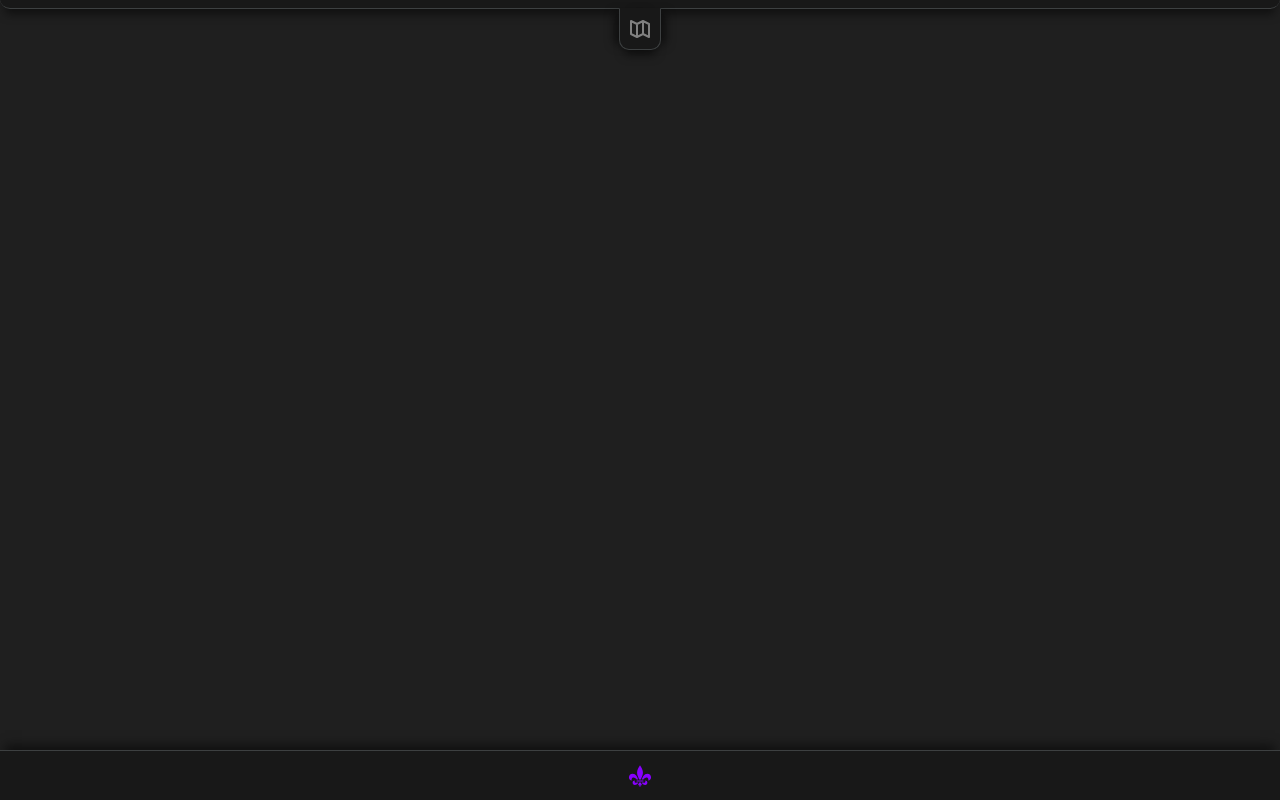
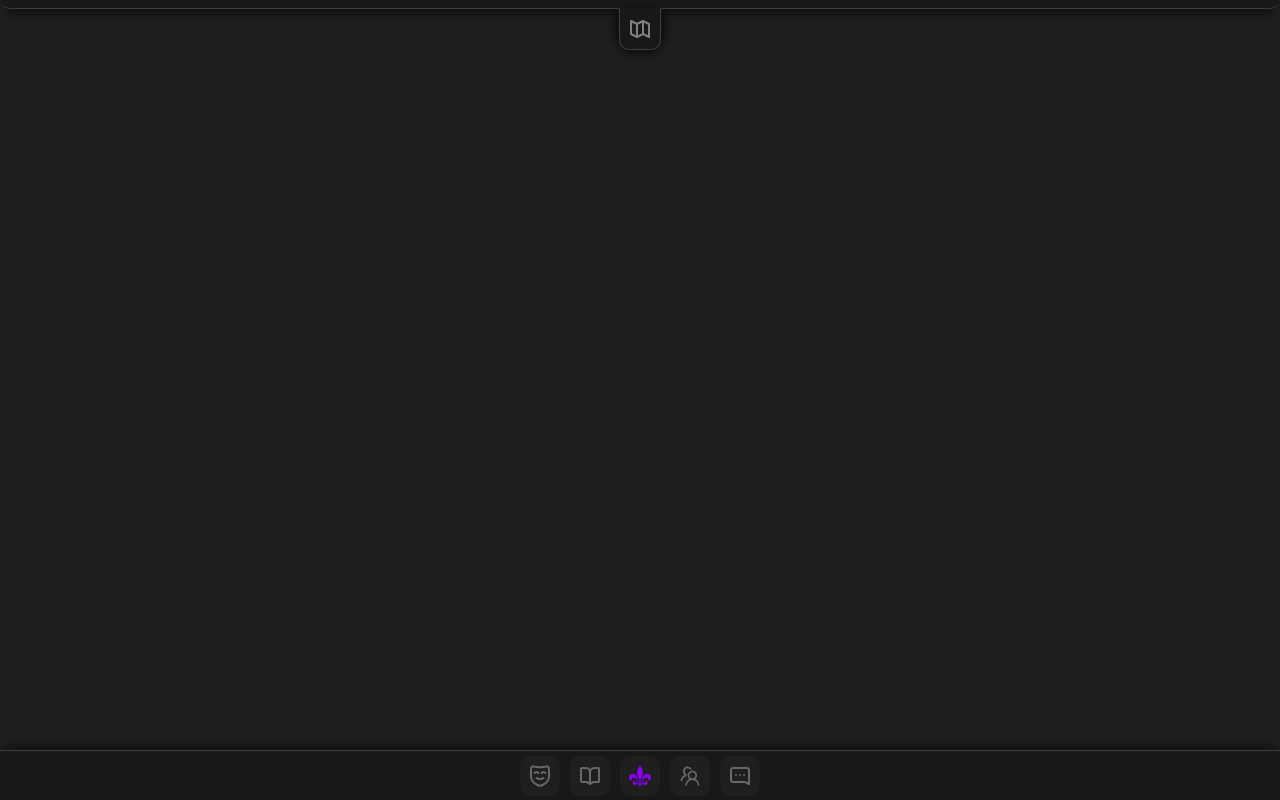
Before and after one commit to kjkm/martyr-vtt, a React (Vite) app: page / in a window 1280 px wide. Built offline with nearby package versions, Linux system fonts and the light colour scheme.

Commit message:
wip: add toolbar icon buttons

```diff
--- a/src/components/toolbar/Toolbar.css
+++ b/src/components/toolbar/Toolbar.css
@@ -12,17 +12,33 @@
   align-items: center;
 
   border-top: 1px solid var(--border-color-dark);
-  box-shadow: 0 -10px 10px -5px var(--shadow-color);
+  box-shadow: 0 -10px 10px -5px var(--shadow-color); /* Top shadow */
 }
 
 .Toolbar .Toolbar-icon-container {
   display: flex;
   justify-content: center;
   align-items: center;
-  gap: var(--icon-spacing);
+  gap: var(--item-spacing);
 }
 
 .Toolbar .Toolbar-icon-container svg {
   width: var(--icon-width);
   height: var(--icon-height);
 }
+
+.Toolbar .Toolbar-icon-container .Toolbar-icon {
+  border: none;
+  background-color: var(--background-color-light);
+  border-radius: var(--border-radius);
+  padding: var(--icon-padding);
+  cursor: pointer;
+  transition: background-color var(--animation-duration) ease;
+  display: flex;
+  justify-content: center;
+  align-items: center;
+}
+
+.Toolbar .Toolbar-icon-container .Toolbar-icon:hover {
+  background-color: transparent;
+}
--- a/src/components/toolbar/Toolbar.jsx
+++ b/src/components/toolbar/Toolbar.jsx
@@ -4,12 +4,88 @@ function Toolbar() {
   return (
     <div className="Toolbar">
       <div className="Toolbar-icon-container">
+        <button className="Toolbar-icon">
+          <svg
+            viewBox="0 0 24 24"
+            fill="none"
+            xmlns="http://www.w3.org/2000/svg"
+          >
+            <path
+              d="M21 12V6.71888C21 4.52896 21 3.434 20.2927 2.83487C19.5855 2.23574 18.5045 2.41591 16.3424 2.77626L15.288 2.95199C13.6477 3.22537 12.8276 3.36205 12 3.36205C11.1724 3.36205 10.3523 3.22537 8.71202 2.95199L7.6576 2.77626C5.49553 2.41591 4.4145 2.23574 3.70725 2.83487C3 3.434 3 4.52896 3 6.71888V12C3 17.4903 7.23896 20.1547 9.89856 21.286C10.62 21.5929 10.9807 21.7464 12 21.7464C13.0193 21.7464 13.38 21.5929 14.1014 21.286C16.761 20.1547 21 17.4903 21 12Z"
+              stroke="#686868"
+              stroke-width="2"
+            />
+            <path
+              d="M6.5 9C6.79112 8.4174 7.57665 8 8.5 8C9.42335 8 10.2089 8.4174 10.5 9"
+              stroke="#686868"
+              stroke-width="2"
+              stroke-linecap="round"
+            />
+            <path
+              d="M13.5 9C13.7911 8.4174 14.5766 8 15.5 8C16.4234 8 17.2089 8.4174 17.5 9"
+              stroke="#686868"
+              stroke-width="2"
+              stroke-linecap="round"
+            />
+            <path
+              d="M8.5 14C8.5 14 9.55 15 12 15C14.45 15 15.5 14 15.5 14"
+              stroke="#686868"
+              stroke-width="2"
+              stroke-linecap="round"
+            />
+          </svg>
+        </button>
+        <button className="Toolbar-icon">
+          <svg
+            viewBox="0 0 24 24"
+            fill="none"
+            xmlns="http://www.w3.org/2000/svg"
+          >
+            <path
+              d="M12 10.4V20M12 10.4C12 8.15979 12 7.03969 11.564 6.18404C11.1805 5.43139 10.5686 4.81947 9.81596 4.43597C8.96031 4 7.84021 4 5.6 4H4.6C4.03995 4 3.75992 4 3.54601 4.10899C3.35785 4.20487 3.20487 4.35785 3.10899 4.54601C3 4.75992 3 5.03995 3 5.6V16.4C3 16.9601 3 17.2401 3.10899 17.454C3.20487 17.6422 3.35785 17.7951 3.54601 17.891C3.75992 18 4.03995 18 4.6 18H7.54668C8.08687 18 8.35696 18 8.61814 18.0466C8.84995 18.0879 9.0761 18.1563 9.29191 18.2506C9.53504 18.3567 9.75977 18.5065 10.2092 18.8062L12 20M12 10.4C12 8.15979 12 7.03969 12.436 6.18404C12.8195 5.43139 13.4314 4.81947 14.184 4.43597C15.0397 4 16.1598 4 18.4 4H19.4C19.9601 4 20.2401 4 20.454 4.10899C20.6422 4.20487 20.7951 4.35785 20.891 4.54601C21 4.75992 21 5.03995 21 5.6V16.4C21 16.9601 21 17.2401 20.891 17.454C20.7951 17.6422 20.6422 17.7951 20.454 17.891C20.2401 18 19.9601 18 19.4 18H16.4533C15.9131 18 15.643 18 15.3819 18.0466C15.15 18.0879 14.9239 18.1563 14.7081 18.2506C14.465 18.3567 14.2402 18.5065 13.7908 18.8062L12 20"
+              stroke="#686868"
+              stroke-width="2"
+              stroke-linecap="round"
+              stroke-linejoin="round"
+            />
+          </svg>
+        </button>
+        <button className="Toolbar-icon">
           <svg viewBox="0 0 512 512" xmlns="http://www.w3.org/2000/svg">
             <path
               fill="#8800ff"
               d="M256 24c-31.466 48-62.932 96-62.932 160 0 56.794 37.144 113.568 45.514 148h34.836c8.37-34.432 45.514-91.206 45.514-148 0-64-31.466-112-62.932-160zM98.637 206c-47.2 0-78.664 32-78.664 80 0 32 22.115 63.526 62.93 64-15.732-16 .002-64 31.468-64 31.89 0 56.58 21.916 69.253 46h33.828c-13.744-47.52-49.108-126-118.813-126zm314.726 0c-69.705 0-105.07 78.48-118.814 126h33.827c12.673-24.084 37.362-46 69.252-46 31.465 0 47.2 48 31.466 64 40.816-.474 62.93-32 62.93-64 0-48-31.464-80-78.663-80zM153.076 350c-38.705 0-54.44 16-54.44 48 0 16 15.734 48 47.2 48 35.4 0 61.948-27 73.01-54h-35.682c-4.657 3.57-11.5 6-21.596 6-15.733 0-31.464-32-8.492-48zm37.694 0c.017.064.03.127.048.19-13.29 2.16-12.694 23.343 1.793 23.79v.02H319.39l-.003-.02c14.486-.447 15.083-21.63 1.792-23.79.017-.063.03-.126.048-.19H190.77zm168.154 0c22.972 16 7.24 48-8.492 48-10.096 0-16.94-2.43-21.596-6h-35.682c11.062 27 37.61 54 73.01 54 31.466 0 47.2-32 47.2-48 0-32-15.735-48-54.44-48zm-118.656 42c-15.733 16-15.734 48-31.467 64l31.468-16c0 16 0 32 15.732 48 15.733-16 15.732-32 15.732-48l31.467 16c-15.734-16-15.735-48-31.468-64h-31.464z"
             />
           </svg>
+        </button>
+        <button className="Toolbar-icon">
+          <svg
+            fill="#686868"
+            viewBox="0 0 1024 1024"
+            xmlns="http://www.w3.org/2000/svg"
+            class="icon"
+          >
+            <path
+              d="M824.2 699.9a301.55 301.55 0 0 0-86.4-60.4C783.1 602.8 812 546.8 812 484c0-110.8-92.4-201.7-203.2-200-109.1 1.7-197 90.6-197 200 0 62.8 29 118.8 74.2 155.5a300.95 300.95 0 0 0-86.4 60.4C345 754.6 314 826.8 312 903.8a8 8 0 0 0 8 8.2h56c4.3 0 7.9-3.4 8-7.7 1.9-58 25.4-112.3 66.7-153.5A226.62 226.62 0 0 1 612 684c60.9 0 118.2 23.7 161.3 66.8C814.5 792 838 846.3 840 904.3c.1 4.3 3.7 7.7 8 7.7h56a8 8 0 0 0 8-8.2c-2-77-33-149.2-87.8-203.9zM612 612c-34.2 0-66.4-13.3-90.5-37.5a126.86 126.86 0 0 1-37.5-91.8c.3-32.8 13.4-64.5 36.3-88 24-24.6 56.1-38.3 90.4-38.7 33.9-.3 66.8 12.9 91 36.6 24.8 24.3 38.4 56.8 38.4 91.4 0 34.2-13.3 66.3-37.5 90.5A127.3 127.3 0 0 1 612 612zM361.5 510.4c-.9-8.7-1.4-17.5-1.4-26.4 0-15.9 1.5-31.4 4.3-46.5.7-3.6-1.2-7.3-4.5-8.8-13.6-6.1-26.1-14.5-36.9-25.1a127.54 127.54 0 0 1-38.7-95.4c.9-32.1 13.8-62.6 36.3-85.6 24.7-25.3 57.9-39.1 93.2-38.7 31.9.3 62.7 12.6 86 34.4 7.9 7.4 14.7 15.6 20.4 24.4 2 3.1 5.9 4.4 9.3 3.2 17.6-6.1 36.2-10.4 55.3-12.4 5.6-.6 8.8-6.6 6.3-11.6-32.5-64.3-98.9-108.7-175.7-109.9-110.9-1.7-203.3 89.2-203.3 199.9 0 62.8 28.9 118.8 74.2 155.5-31.8 14.7-61.1 35-86.5 60.4-54.8 54.7-85.8 126.9-87.8 204a8 8 0 0 0 8 8.2h56.1c4.3 0 7.9-3.4 8-7.7 1.9-58 25.4-112.3 66.7-153.5 29.4-29.4 65.4-49.8 104.7-59.7 3.9-1 6.5-4.7 6-8.7z"
+              stroke-width="2"
+            />
+          </svg>
+        </button>
+        <button className="Toolbar-icon">
+          <svg
+            viewBox="0 0 24 24"
+            fill="none"
+            xmlns="http://www.w3.org/2000/svg"
+          >
+            <path
+              d="M8 11H8.01M12 11H12.01M16 11H16.01M21 20L17.6757 18.3378C17.4237 18.2118 17.2977 18.1488 17.1656 18.1044C17.0484 18.065 16.9277 18.0365 16.8052 18.0193C16.6672 18 16.5263 18 16.2446 18H6.2C5.07989 18 4.51984 18 4.09202 17.782C3.71569 17.5903 3.40973 17.2843 3.21799 16.908C3 16.4802 3 15.9201 3 14.8V7.2C3 6.07989 3 5.51984 3.21799 5.09202C3.40973 4.71569 3.71569 4.40973 4.09202 4.21799C4.51984 4 5.0799 4 6.2 4H17.8C18.9201 4 19.4802 4 19.908 4.21799C20.2843 4.40973 20.5903 4.71569 20.782 5.09202C21 5.51984 21 6.0799 21 7.2V20Z"
+              stroke="#686868"
+              stroke-width="2"
+              stroke-linecap="round"
+              stroke-linejoin="round"
+            />
+          </svg>
+        </button>
       </div>
     </div>
   );
```
Lines whose indentation alone changed are shown as unchanged.
